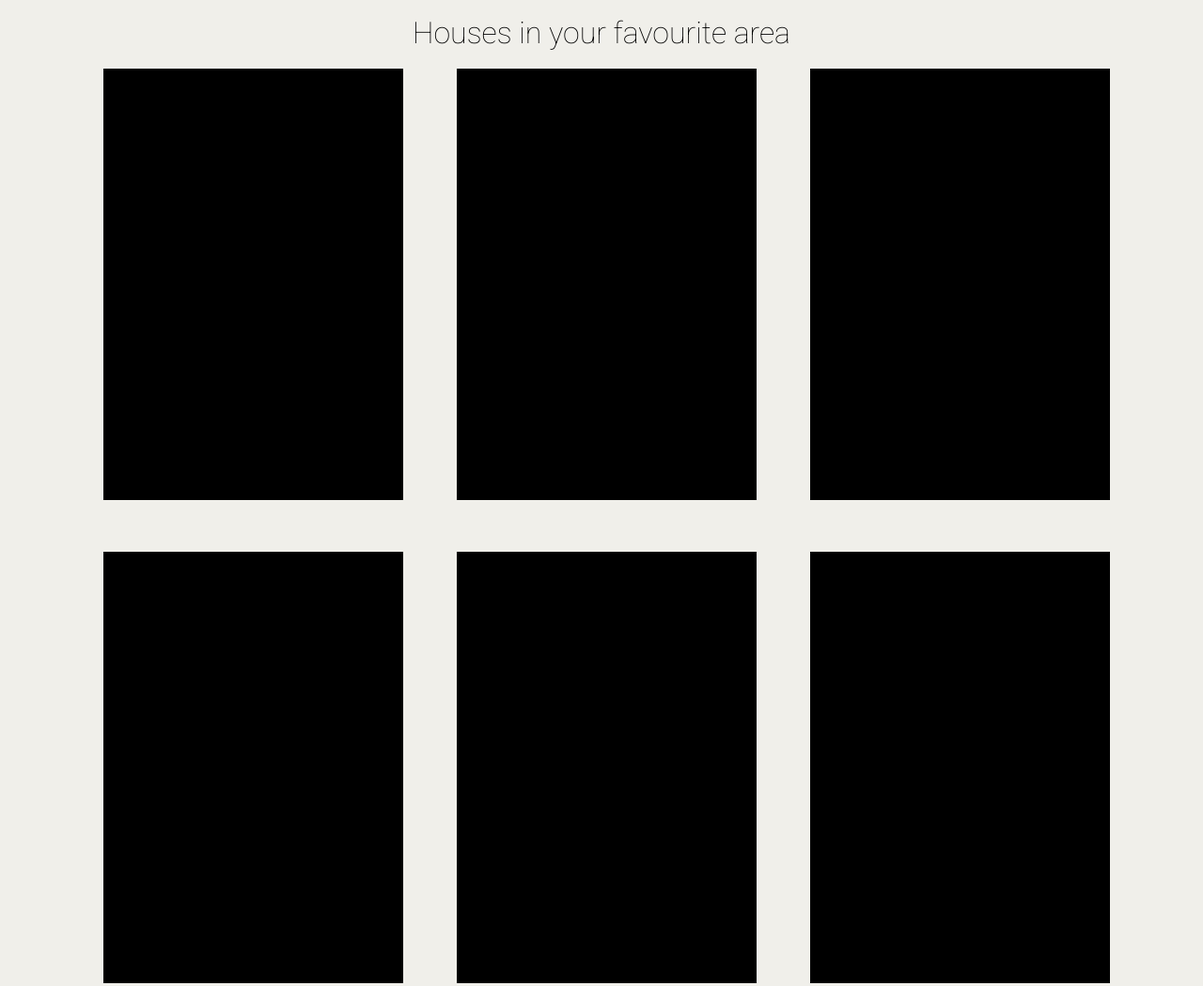
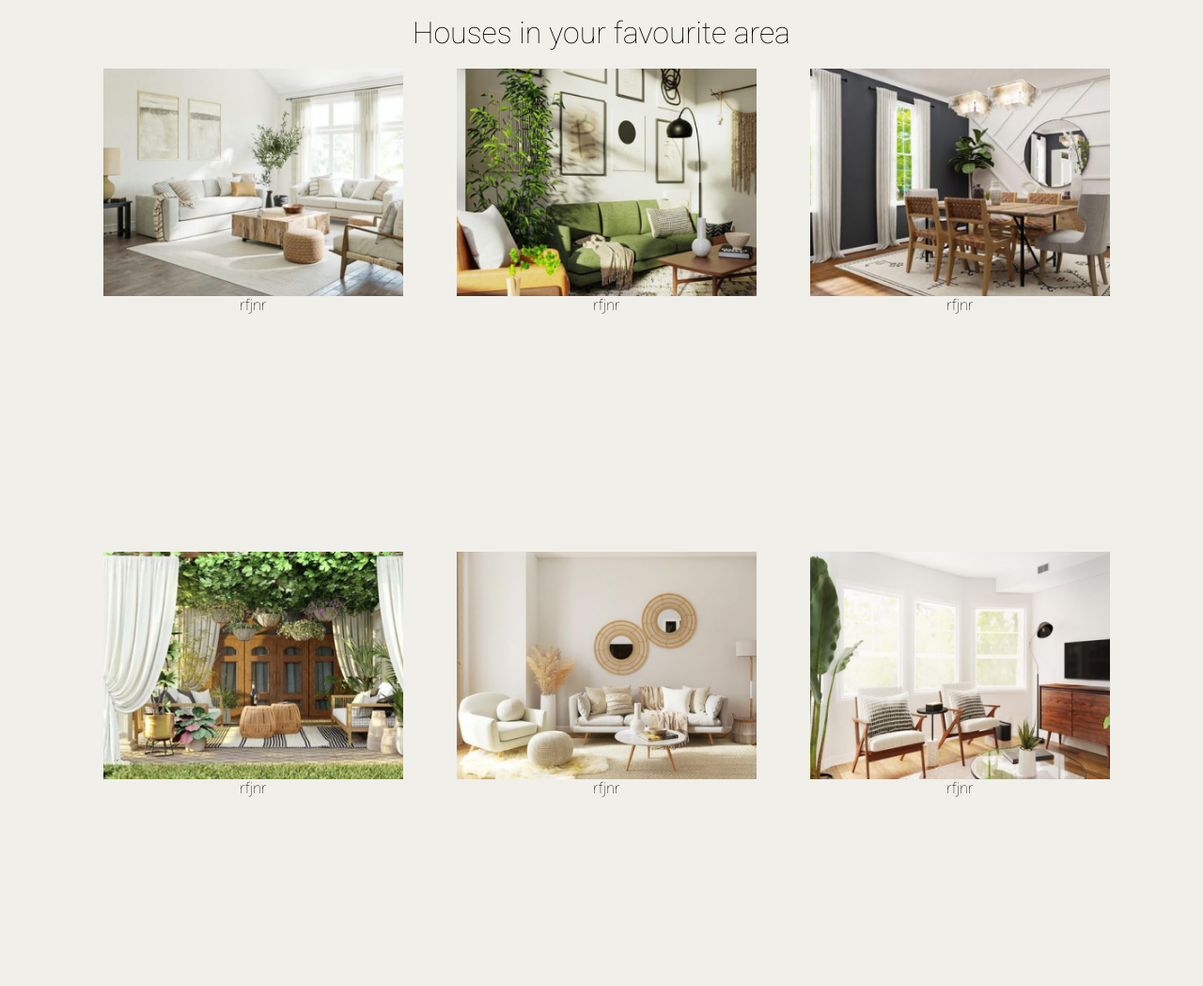
Before and after one commit to Kayumov96/Realco, a plain HTML site: page index.html in a window 1280 px wide. Shown: the part 2861-3910 px from the top of the page at 94% size. Drawn offline with Linux system fonts and the light colour scheme.

Commit message:
cart images adjusted

```diff
--- a/index.css
+++ b/index.css
@@ -344,7 +344,46 @@ margin-right: 10px;
 .grid-child{
     width: 90%;
     height:459px;
-    background: #000;
+  display: flex;
+  flex-direction: column;
+}
+.cart-img{
+    flex: 1;
+}
+#cart-img1{
+    background-image: url(./assets/cart-img1.png);
+    background-size: cover;
+    background-repeat: no-repeat;
+}
+#cart-img2{
+    background-image: url(./assets/cart-img2.png);
+    background-size: cover;
+    background-repeat: no-repeat;
+}
+ #cart-img3{
+    background-image: url(./assets/cart-img3.png);
+    background-size: cover;
+    background-repeat: no-repeat;
+}
+ #cart-img4{
+    background-image: url(./assets/cart-img4.png);
+    background-size: cover;
+    background-repeat: no-repeat;
+}
+ #cart-img5{
+    background-image: url(./assets/cart-img5.png);
+    background-size: cover;
+    background-repeat: no-repeat;
+}
+ #cart-img6{
+    background-image: url(./assets/cart-img6.png);
+    background-size: cover;
+    background-repeat: no-repeat;
+}
+
+
+.cart-info{
+    flex: 0.9;
 }
 #btns{
     margin:10% auto;
--- a/index.html
+++ b/index.html
@@ -207,12 +207,28 @@
         <h1> Houses in your favourite area</h1>
         <br>
         <div class="grid-div">
-            <div class="grid-child">1</div>
-            <div class="grid-child">2</div>
-            <div class="grid-child">3</div>
-            <div class="grid-child">4</div>
-            <div class="grid-child">5</div>
-            <div class="grid-child">6</div>
+            <div class="grid-child">
+                <div class="cart-img  " id="cart-img1"></div>
+                <div class="cart-info">rfjnr</div>
+            </div>
+            <div class="grid-child">
+                  <div class="cart-img  " id="cart-img2"></div>
+                <div class="cart-info">rfjnr</div>
+            </div>
+            <div class="grid-child">   <div class="cart-img  " id="cart-img3"></div>
+                <div class="cart-info">rfjnr</div></div>
+            <div class="grid-child">
+                   <div class="cart-img  " id="cart-img4"></div>
+                <div class="cart-info">rfjnr</div>
+            </div>
+            <div class="grid-child">
+                   <div class="cart-img  " id="cart-img5"></div>
+                <div class="cart-info">rfjnr</div>
+            </div>
+            <div class="grid-child">
+                   <div class="cart-img  " id="cart-img6"></div>
+                <div class="cart-info">rfjnr</div>
+            </div>
         </div>
         <div class="bestbtns" id="btns">
           <button id="btn0">Explore properties</button>
```
Also changed, not shown: assets/cart-img1.png (added), assets/cart-img2.png (added), assets/cart-img3.png (added), assets/cart-img4.png (added), assets/cart-img5.png (added), assets/cart-img6.png (added).
